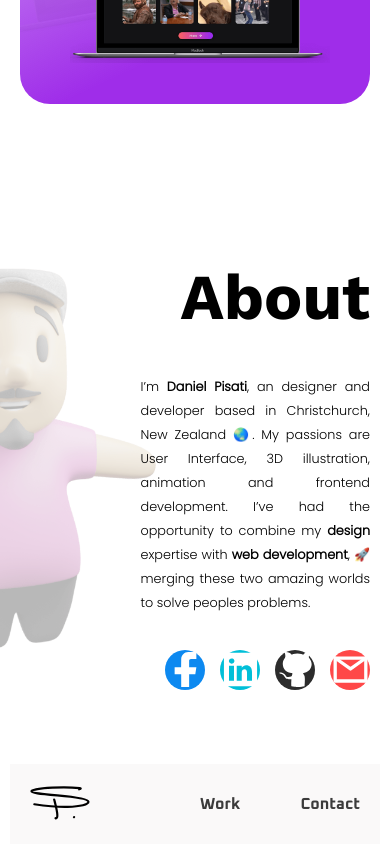
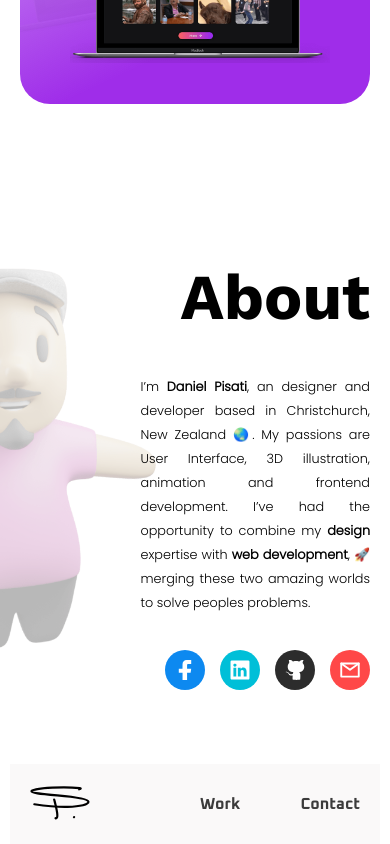
Before and after one commit to dpisati/portfolio, a Next.js app: page / in a window 390 px wide. Shown: the part 5151-5995 px from the top of the page. Built offline with nearby package versions, Linux system fonts and the light colour scheme.

Commit message:
fix links on mobile

```diff
--- a/src/components/About/index.tsx
+++ b/src/components/About/index.tsx
@@ -75,9 +75,9 @@ export default function About() {
                             <Image
                                 src="/assets/icons/facebook.svg"
                                 alt="facebook"
-                                width={35}
-                                height={35}
-                                layout="intrinsic"
+                                width={22}
+                                height={22}
+                                layout="responsive"
                                 priority={true}
                             />
                         </div>
@@ -92,9 +92,9 @@ export default function About() {
                             <Image
                                 src="/assets/icons/linkedin.svg"
                                 alt="linkedin"
-                                width={35}
-                                height={35}
-                                layout="intrinsic"
+                                width={22}
+                                height={22}
+                                layout="responsive"
                                 priority={true}
                             />
                         </div>
@@ -109,9 +109,9 @@ export default function About() {
                             <Image
                                 src="/assets/icons/github.svg"
                                 alt="github"
-                                width={35}
-                                height={35}
-                                layout="intrinsic"
+                                width={22}
+                                height={22}
+                                layout="responsive"
                                 priority={true}
                             />
                         </div>
@@ -124,9 +124,9 @@ export default function About() {
                             <Image
                                 src="/assets/icons/email.svg"
                                 alt="email"
-                                width={35}
-                                height={35}
-                                layout="intrinsic"
+                                width={22}
+                                height={22}
+                                layout="responsive"
                                 priority={true}
                             />
                         </div>
--- a/src/components/About/styles.module.css
+++ b/src/components/About/styles.module.css
@@ -10,10 +10,22 @@
 .imageContainer {
     width: 120%;
     height: 500px;
-    background: rgb(190,232,255);
-    background: -moz-linear-gradient(227deg, rgba(190,232,255,1) 0%, rgba(82,160,204,1) 100%);
-    background: -webkit-linear-gradient(227deg, rgba(190,232,255,1) 0%, rgba(82,160,204,1) 100%);
-    background: linear-gradient(227deg, rgba(190,232,255,1) 0%, rgba(82,160,204,1) 100%);
+    background: rgb(190, 232, 255);
+    background: -moz-linear-gradient(
+        227deg,
+        rgba(190, 232, 255, 1) 0%,
+        rgba(82, 160, 204, 1) 100%
+    );
+    background: -webkit-linear-gradient(
+        227deg,
+        rgba(190, 232, 255, 1) 0%,
+        rgba(82, 160, 204, 1) 100%
+    );
+    background: linear-gradient(
+        227deg,
+        rgba(190, 232, 255, 1) 0%,
+        rgba(82, 160, 204, 1) 100%
+    );
     border-radius: 40px;
     position: relative;
 }
@@ -64,7 +76,6 @@
     margin-bottom: 50px;
     text-align: justify;
     text-justify: inter-word;
-
 }
 
 .contactsContainer {
@@ -80,26 +91,20 @@
     height: 60px;
     border-radius: 50%;
     margin-left: 40px;
-    display: flex;
-    justify-content: center;
-    align-items: center;
+    display: block;
     color: #fff;
     transition: box-shadow 0.2s;
-}
-
-.contact img {
-    width: 30px;
-    height: 30px;
+    padding: 15px;
 }
 
 .contact:hover {
-    box-shadow: 0 0 15px rgba(0, 0, 0, 0.3)  ;
-	-webkit-box-shadow: 0 0 15px rgba(0, 0, 0, 0.3)  ;
-	-moz-box-shadow: 0 0 15px rgba(0, 0, 0, 0.3)  ;
+    box-shadow: 0 0 15px rgba(0, 0, 0, 0.3);
+    -webkit-box-shadow: 0 0 15px rgba(0, 0, 0, 0.3);
+    -moz-box-shadow: 0 0 15px rgba(0, 0, 0, 0.3);
 }
 
 .facebook {
-    background-color: #0D89F0;
+    background-color: #0d89f0;
 }
 
 .linkedin {
@@ -107,14 +112,12 @@
 }
 
 .github {
-    background-color: #2C2C2C;
+    background-color: #2c2c2c;
 }
 
 .email {
-    background-color: #FF4848;
+    background-color: #ff4848;
 }
-
-
 
 @media (max-width: 990px) {
     .aboutContainer > main > h2 {
@@ -134,8 +137,6 @@
     }
 }
 
-
-
 @media (max-width: 780px) {
     .aboutContainer > main > h2 {
         font-size: 7rem;
@@ -148,7 +149,6 @@
         margin-top: 60px;
     }
 
-
     .imageContainer {
         min-width: 100px;
     }
@@ -159,10 +159,7 @@
     }
 }
 
-
-
 @media (max-width: 665px) {
-
     .aboutContainer {
         margin-bottom: 40px;
     }
@@ -170,8 +167,6 @@
     .imageContainer {
         width: 10%;
     }
-
-
 
     .aboutContainer > main {
         margin-left: 0px;
@@ -183,7 +178,7 @@
 
     .aboutContainer > main > p {
         width: 85%;
-        font-size: .8rem;
+        font-size: 0.8rem;
         line-height: 1.5rem;
         margin-top: 40px;
         margin-bottom: 20px;
@@ -191,7 +186,7 @@
 
     .imageContainer {
         min-width: 80px;
-        opacity: .3;
+        opacity: 0.3;
         background: transparent;
         /* display: none; */
     }
@@ -212,12 +207,10 @@
         margin-left: 15px;
     }
 
-    .contact img {
-        width: 20px;
-        height: 20px;
+    .contact {
+        padding: 10px;
     }
 }
-
 
 @media (max-width: 321px) {
     .aboutContainer > main {
@@ -228,7 +221,7 @@
         font-size: 3rem;
     }
     .aboutContainer > main > p {
-        font-size: .8rem;
+        font-size: 0.8rem;
         line-height: 1.6rem;
     }
     .contact {
```
